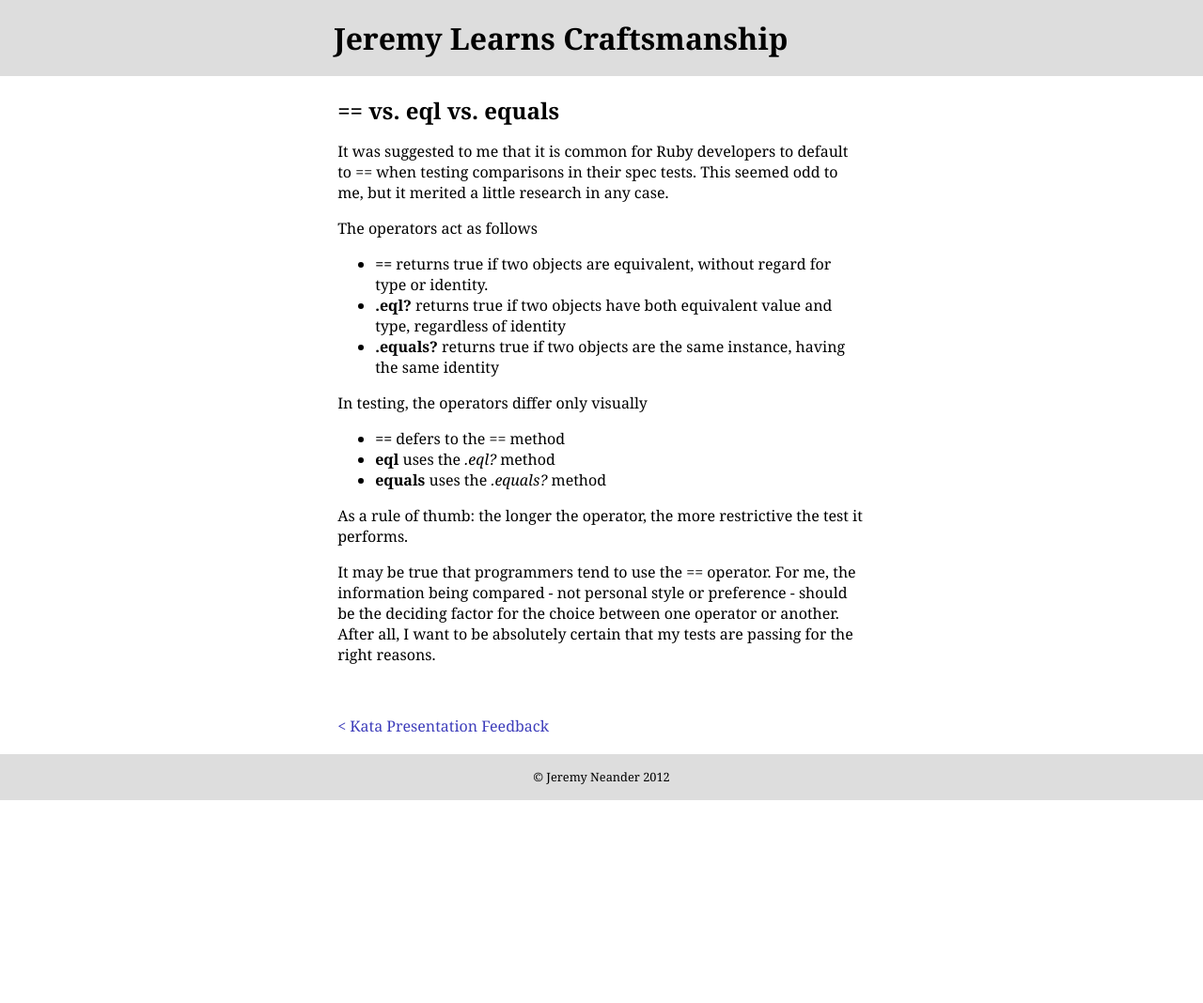
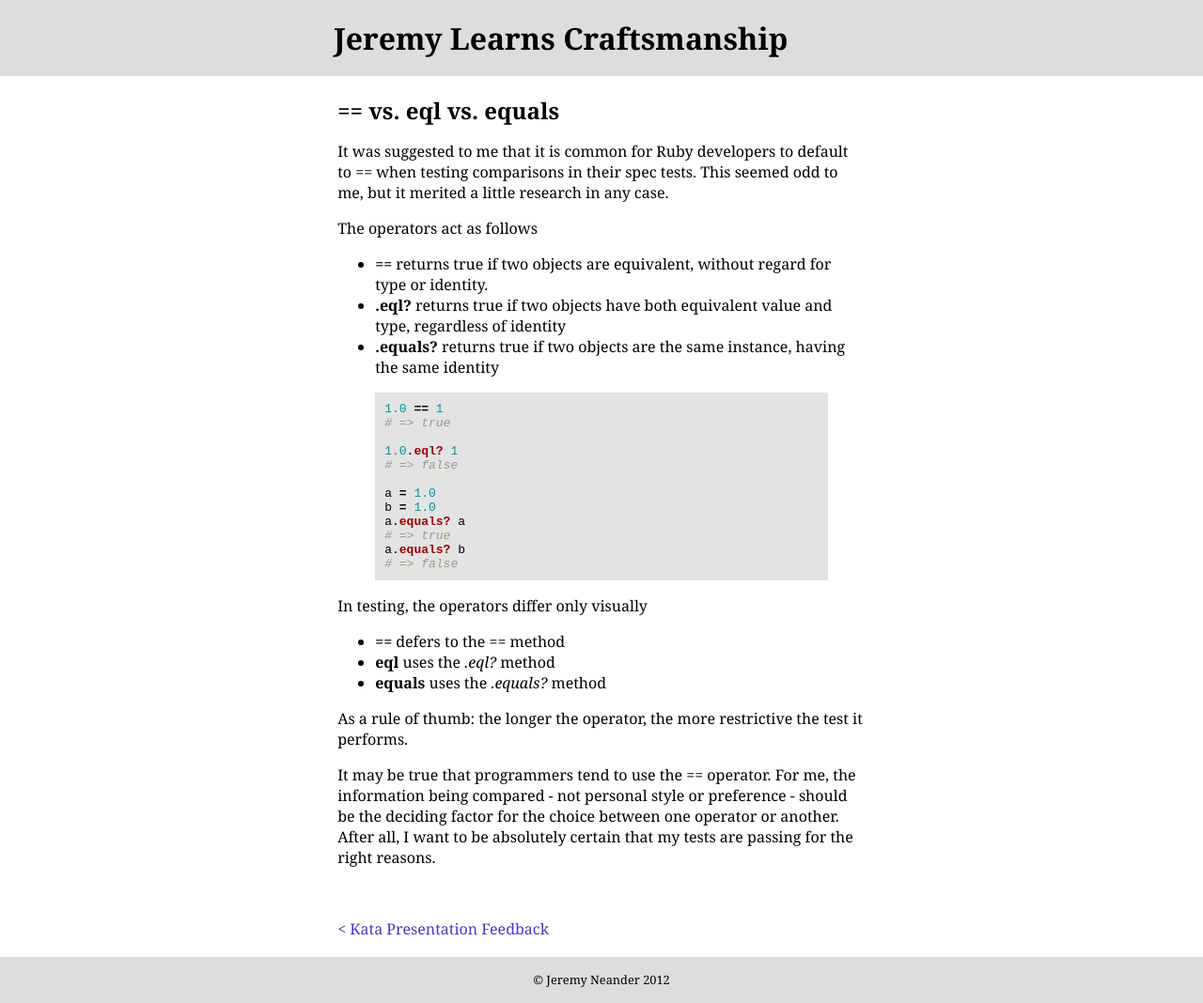
Before and after one commit to jneander/jneander.github.com, a Jekyll site: the page built from _posts/2012-07-21-==-vs-eql-vs-equals.md, in a window 1280 px wide. Shown: the whole page at 94% size. Built offline with Jekyll 4.4.1, drawn with Linux system fonts in a browser that asks for light colours; before the commit the page ends 900 px from its top, so only the background shows below that.

Commit message:
Add code example for comparison operators

```diff
--- a/_posts/2012-07-21-==-vs-eql-vs-equals.md
+++ b/_posts/2012-07-21-==-vs-eql-vs-equals.md
@@ -9,6 +9,21 @@ The operators act as follows
  - **.eql?** returns true if two objects have both equivalent value and type, regardless of identity
  - **.equals?** returns true if two objects are the same instance, having the same identity
 
+{% highlight ruby%}
+1.0 == 1
+# => true
+
+1.0.eql? 1
+# => false
+
+a = 1.0
+b = 1.0
+a.equals? a
+# => true
+a.equals? b
+# => false
+{% endhighlight %}
+
 In testing, the operators differ only visually
  - **==** defers to the *==* method
  - **eql** uses the *.eql?* method
```
